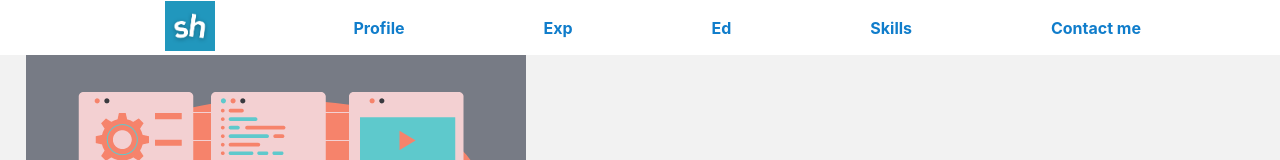
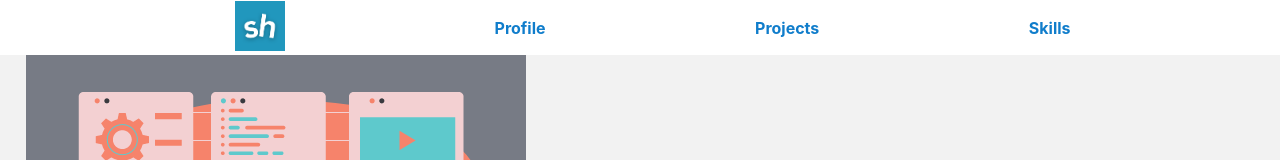
Before and after one commit to hoanhua14/may, a React (Create React App) app in the folder port/: page / in a window 1280 px wide. Shown: the top 160 px of the page. Built offline with nearby package versions, Linux system fonts and the light colour scheme.

Commit message:
page navigating

```diff
--- a/port/package.json
+++ b/port/package.json
@@ -9,6 +9,7 @@
     "react": "^18.2.0",
     "react-dom": "^18.2.0",
     "react-scripts": "5.0.1",
+    "react-scroll": "^1.9.0",
     "react-typed": "^2.0.12",
     "web-vitals": "^2.1.4"
   },
--- a/port/src/App.css
+++ b/port/src/App.css
@@ -101,3 +101,7 @@
   text-align: left;
   line-height: 25px;
 }
+
+.link-pointer {
+  cursor: pointer;
+}
--- a/port/src/App.js
+++ b/port/src/App.js
@@ -2,10 +2,11 @@
 import "./App.css";
 import Header from "./Header.js";
 import Profile from "./Profile.js";
-import Exp from "./Exp.js";
+import Projects from "./Projects.js";
 import Edu from "./Edu.js";
 import Skills from "./Skills.js";
 import Contact from "./Contact.js";
+import { Element } from "react-scroll";
 function App() {
   return (
     <>
@@ -14,10 +15,18 @@ function App() {
           <Header />
         </div>
         <div style={{ backgroundColor: "#f2f2f2" }}>
-          <Profile />
-          <Exp />
-          <Edu />
-          <Skills />
+          <Element name="profile">
+            <Profile />
+          </Element>
+          <Element name="projects">
+            <Projects />
+          </Element>
+          <Element name="edu">
+            <Edu />
+          </Element>
+          <Element name="skills">
+            <Skills />
+          </Element>
           <Contact />
         </div>
       </div>
--- a/port/src/Exp.js
+++ b/port/src/Projects.js
@@ -36,7 +36,7 @@ const projects = [
   },
 ];
 
-const Exp = () => {
+const Projects = () => {
   return (
     <div className="projects">
       {projects.map((project, index) => (
@@ -62,4 +62,4 @@ const Exp = () => {
     </div>
   );
 };
-export default Exp;
+export default Projects;
--- a/port/src/header.js
+++ b/port/src/header.js
@@ -1,16 +1,37 @@
 import sh from "./images/sh.png";
-
+import { Link } from "react-scroll";
 const Header = () => {
   return (
     <div className="App-header">
       <div className="container">
         <img className="image" src={sh} alt="logo" />
       </div>
-      <div>Profile</div>
-      <div>Exp</div>
-      <div>Ed</div>
-      <div>Skills</div>
-      <div>Contact me</div>
+      <div>
+        <Link
+          to="profile"
+          smooth={true}
+          duration={500}
+          className="link-pointer"
+        >
+          Profile
+        </Link>
+      </div>
+      <div>
+        <Link
+          to="projects"
+          smooth={true}
+          duration={500}
+          className="link-pointer"
+        >
+          Projects
+        </Link>
+      </div>
+
+      <div>
+        <Link to="skills" smooth={true} duration={500} className="link-pointer">
+          Skills
+        </Link>
+      </div>
     </div>
   );
 };
```
Also changed, not shown: 1 other file (tests, documents, lock files or other folders).
